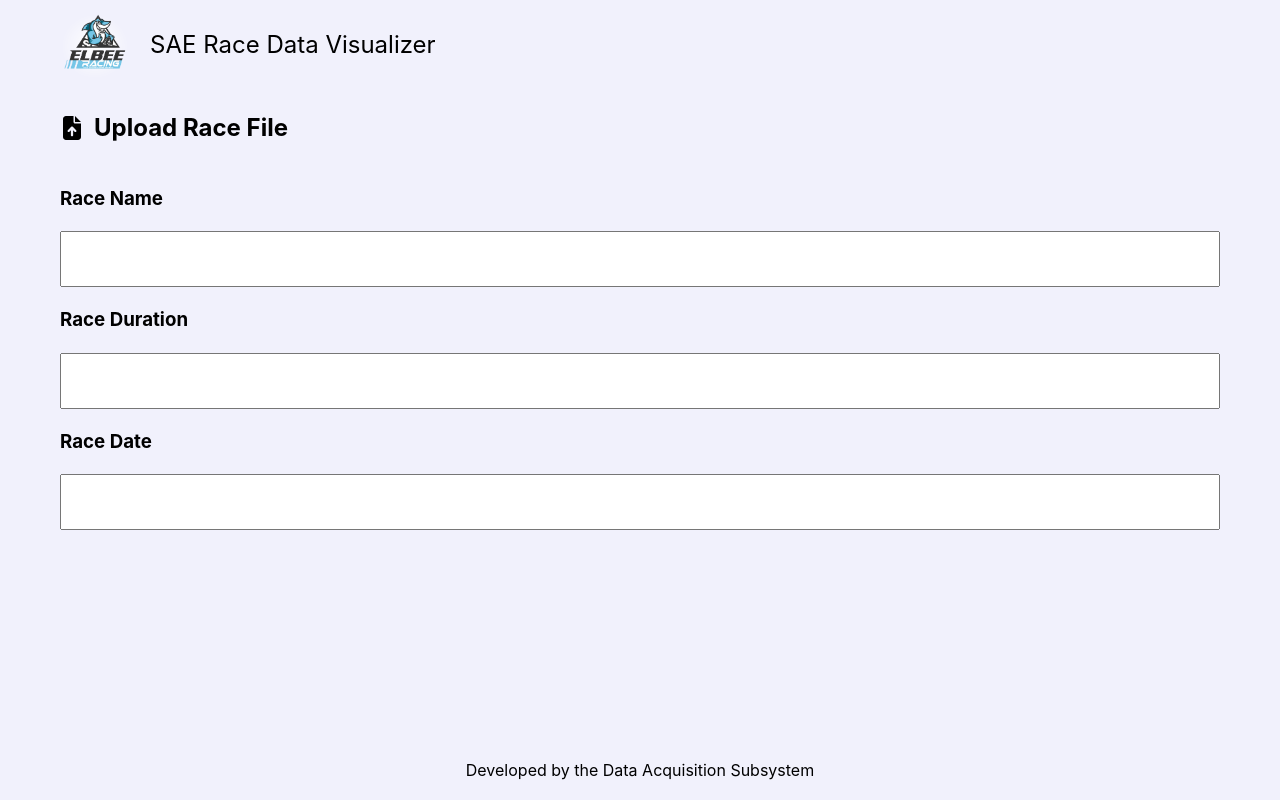
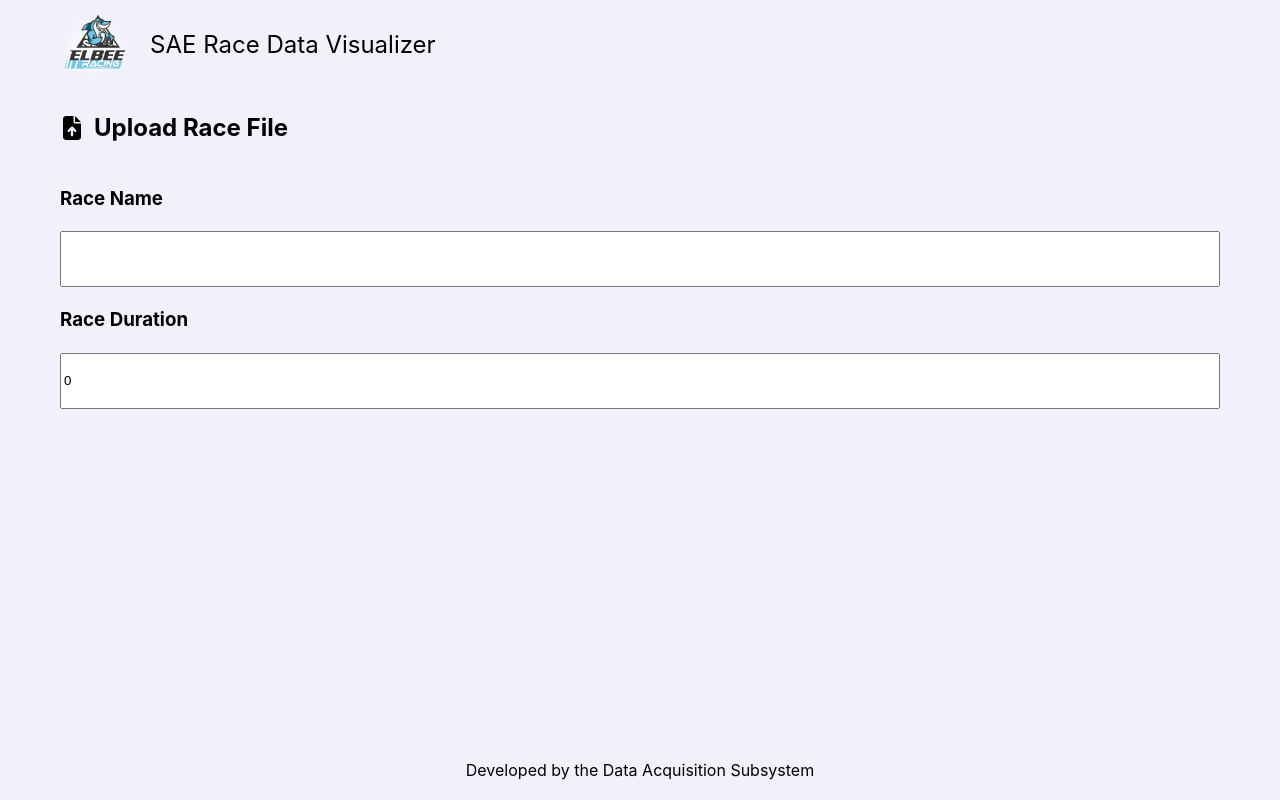
Before and after one commit to MekhiHart/SAE-DataVis, a React (Vite) app in the folder client/: page /upload in a window 1280 px wide. Built offline with nearby package versions, Linux system fonts and the light colour scheme.

Commit message:
refractored input field boxes, planning to import a calendar component

```diff
--- a/client/src/pages/Upload/Upload.tsx
+++ b/client/src/pages/Upload/Upload.tsx
@@ -3,14 +3,10 @@ import { FontAwesomeIcon} from "@fortawesome/react-fontawesome";
 import {faFileArrowUp} from "@fortawesome/free-solid-svg-icons";
 import InputField from "./components/InputField";
 export default function Upload(){
-    const [fieldValue, setFieldValue] = useState<string>("")
-    const [raceDate, setRaceDate] = useState<string>("")
-    const [raceDuration, setRaceDuration] = useState<string>("")
+    const [raceName, setRaceName] = useState<string>("")
+    const [raceDate, setRaceDate] = useState<Date>(new Date())
+    const [raceDuration, setRaceDuration] = useState<number>(0)
 
-
-    useEffect(() => {
-        console.log(fieldValue)
-    }, [fieldValue])
     return(
         <>
             <div style={{display: "flex", alignItems:"center"}}>
@@ -18,13 +14,8 @@ export default function Upload(){
                 <h2>Upload Race File</h2>
             </div>
 
-            <InputField name={"Race Name"} fieldValue={[fieldValue,setFieldValue]}/>
-            <InputField name={"Race Duration"} fieldValue={[fieldValue,setFieldValue]}/>
-            <InputField name={"Race Date"} fieldValue={[fieldValue,setFieldValue]}/>
-
-
-
-
+            <InputField name={"Race Name"} fieldValue={[raceName,setRaceName]} fieldType="text"/>
+            <InputField name={"Race Duration"} fieldValue={[raceDuration, setRaceDuration]} fieldType="number"/>
 
 
         </>
--- a/client/src/pages/Upload/components/InputField.tsx
+++ b/client/src/pages/Upload/components/InputField.tsx
@@ -1,17 +1,25 @@
 import "../index.css"
+import { SetStateAction } from "react"
 interface InputFieldProps{
     name: String
-    fieldValue: [string, React.Dispatch<React.SetStateAction<string>>]
+    fieldValue: [string | number, React.Dispatch<React.SetStateAction<string>> | React.Dispatch<React.SetStateAction<number>>]
+    fieldType: string
 }
 
 export default function InputField(props:InputFieldProps){
     const name = props.name
+    const fieldType = props.fieldType
     let [fieldValue, setFieldValue] = props.fieldValue
+
+    const handleChange = (e: React.ChangeEvent<HTMLInputElement>) => {
+        const newValue = fieldType === 'number' ? parseFloat(e.target.value) : e.target.value;
+        setFieldValue(newValue as SetStateAction<string> & SetStateAction<number>);
+    };
 
     return(
         <div className="flex fieldbox--parent" >
             <h3>{name}</h3>
-            <input className="fieldbox--body" type="text" value={fieldValue} onChange={(e) => setFieldValue(e.target.value)}/>
+            <input className="fieldbox--body" type={fieldType} value={fieldValue} onChange={handleChange}/>
         </div>
     )
 }
```
